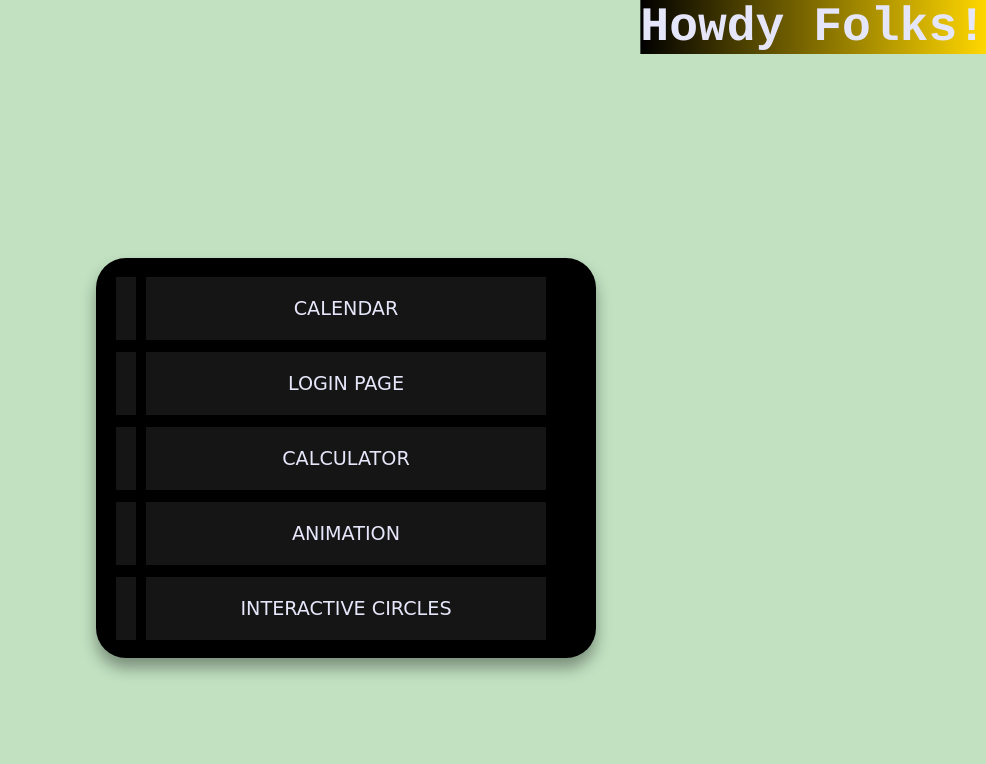
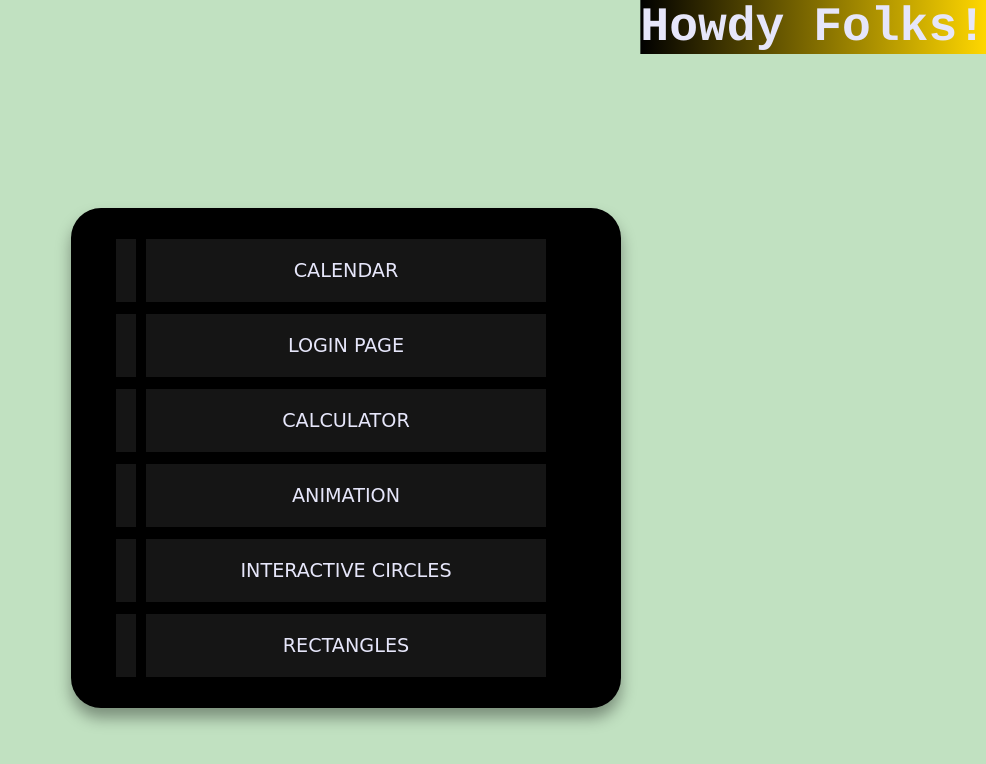
Before and after one commit to dnstha/ds, a plain HTML site: page index.htm in a window 1280 px wide. Shown: the whole page, without its empty margins (294-1280 px from the left). Drawn offline with Linux system fonts and the light colour scheme.

Commit message:
Update index.htm

```diff
--- a/index.htm
+++ b/index.htm
@@ -27,8 +27,8 @@
 			height:100vh;
 		}
 		.box{
-			width:500px;
-			height:400px;
+			width:550px;
+			height:500px;
 			background:#000000;
 			border-radius:30px;
 			box-shadow:0 10px 15px rgba(0,0,0,0.363);
@@ -93,6 +93,7 @@
 				<li><a href = "calc.html">CALCULATOR</a></li>
 				<li><a href = "animation.html">ANIMATION</a></li>
 				<li><a href = "Circles.html">INTERACTIVE CIRCLES</a></li>
+				<li><a href = "Rect.html">RECTANGLES</a></li>
 			</ul>
 		</div>
 	</div>
```
